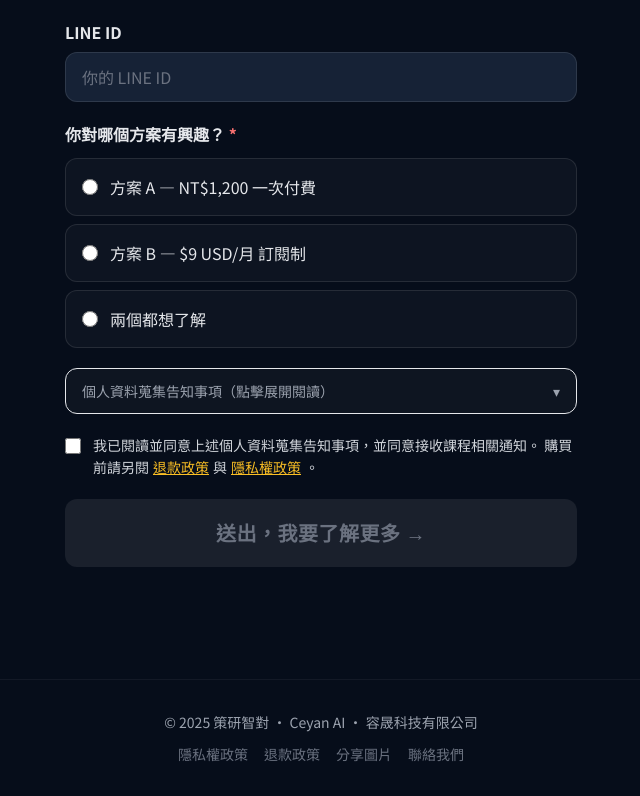
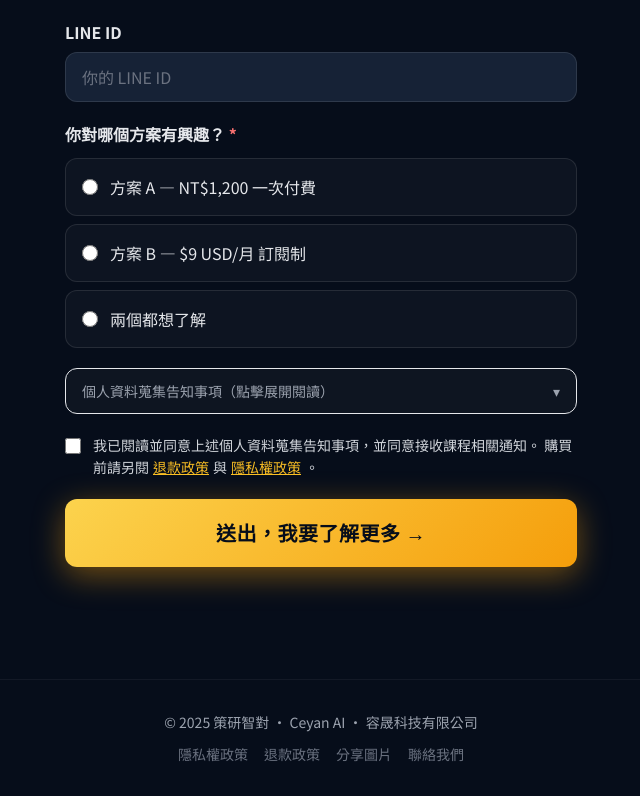
Before and after one commit to EZoneLai/askai, a Next.js app: page / in a window 1280 px wide. Shown: the part 7554-8350 px from the top of the page, without its empty margins (319-959 px from the left). Built offline with nearby package versions, Linux system fonts and the light colour scheme.

Commit message:
ux: always show bright amber button, validate on submit with inline messages

```diff
--- a/components/SignupForm.tsx
+++ b/components/SignupForm.tsx
@@ -15,11 +15,14 @@ export default function SignupForm() {
   const [submitted, setSubmitted] = useState(false)
   const [error, setError] = useState('')
 
-  const valid = form.name && form.email && form.interest && consent
+  const [validationMsg, setValidationMsg] = useState('')
 
   async function handleSubmit(e: React.FormEvent) {
     e.preventDefault()
-    if (!valid) return
+    if (!form.name || !form.email) { setValidationMsg('請填寫姓名與 Email'); return }
+    if (!form.interest) { setValidationMsg('請選擇你有興趣的方案'); return }
+    if (!consent) { setValidationMsg('請勾選同意個資告知事項'); return }
+    setValidationMsg('')
     setSubmitting(true)
     setError('')
     try {
@@ -184,21 +187,23 @@ export default function SignupForm() {
         </span>
       </label>
 
-      {error && (
-        <p className="text-red-400 text-sm text-center">{error}</p>
+      {(error || validationMsg) && (
+        <p className="text-amber-400 text-base text-center font-medium">
+          {validationMsg || error}
+        </p>
       )}
 
       <button
         type="submit"
-        disabled={!valid || submitting}
+        disabled={submitting}
         className="w-full py-5 rounded-xl text-xl font-black tracking-wide transition-all duration-200 disabled:cursor-not-allowed"
         style={{
-          background: valid ? 'linear-gradient(135deg, #FCD34D, #F59E0B)' : 'rgba(255,255,255,0.08)',
-          color: valid ? '#060D1A' : '#6B7280',
-          boxShadow: valid ? '0 8px 32px rgba(245,158,11,0.45)' : 'none',
+          background: 'linear-gradient(135deg, #FCD34D, #F59E0B)',
+          color: '#060D1A',
+          boxShadow: '0 8px 32px rgba(245,158,11,0.45)',
         }}
-        onMouseEnter={e => { if (valid && !submitting) { e.currentTarget.style.boxShadow = '0 12px 40px rgba(245,158,11,0.65)'; e.currentTarget.style.transform = 'translateY(-2px)' } }}
-        onMouseLeave={e => { e.currentTarget.style.boxShadow = valid ? '0 8px 32px rgba(245,158,11,0.45)' : 'none'; e.currentTarget.style.transform = 'translateY(0)' }}
+        onMouseEnter={e => { if (!submitting) { e.currentTarget.style.boxShadow = '0 12px 40px rgba(245,158,11,0.65)'; e.currentTarget.style.transform = 'translateY(-2px)' } }}
+        onMouseLeave={e => { e.currentTarget.style.boxShadow = '0 8px 32px rgba(245,158,11,0.45)'; e.currentTarget.style.transform = 'translateY(0)' }}
       >
         {submitting ? '送出中...' : '送出，我要了解更多 →'}
       </button>
```
